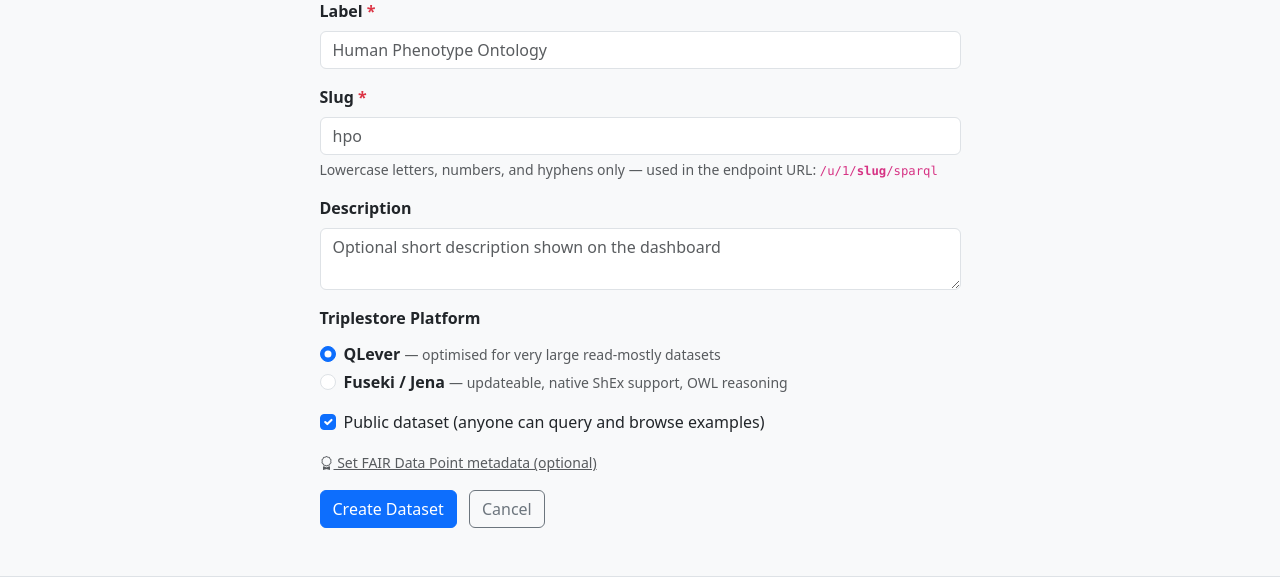
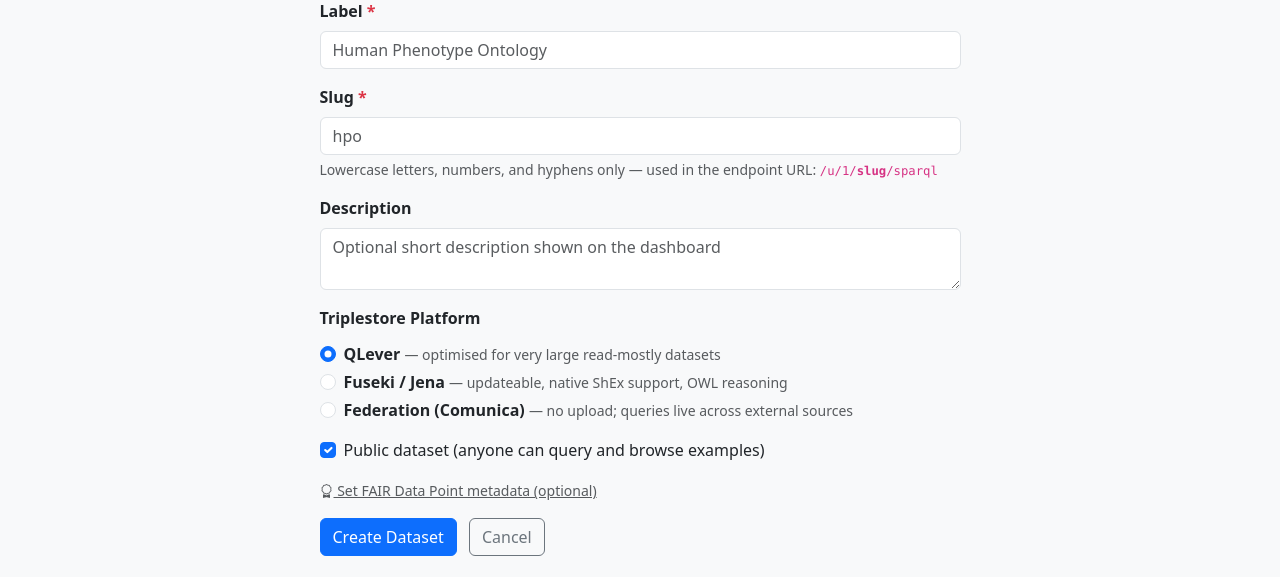
Before and after one commit to Koetai/koetai-platform, a Flask app: page /dashboard/dataset/new in a window 1280 px wide. Shown: the part 195-772 px from the top of the page. Run offline with Flask 3, Linux system fonts and the light colour scheme; the visitor is signed in with stand-in values (Sample User, id 1); parts of the project's set-up code (start-up, migrations or seed data) failed here and were passed over; some libraries are stand-ins or nearby versions.

Commit message:
feat: create and manage federation datasets from the web UI
Phase 2 for Comunica: the backend and data model landed already; this makes a
federation dataset creatable without hand-writing a DB row.

- dataset_new.html: a third platform option, "Federation (Comunica)", reveals a
  sources textarea (one source per line) via a small toggle. The field is
  required only when Federation is selected.
- dashboard.new_dataset: accepts platform=comunica, validates at least one
  source, stores the cleaned list in the new `sources` column. The platform
  whitelist is now triplestore.SUPPORTED rather than a hardcoded pair, so the
  other backends are no longer silently coerced to qlever either.
- datasets.py: uploads are refused for federation datasets — the upload page
  redirects with a note, and the upload POST returns 400. A federation dataset
  is virtual; there is nothing to load into. (The backend already refused the
  write; this stops the user reaching a dead form.)
- dataset.html: federation datasets show a "federation — N source(s)" badge and
  the live source list instead of a graph URI and triple count, and the
  "empty — upload data" nudge is suppressed for them.

Verified end-to-end in the UI (local mode, throwaway DB): the new-dataset form
offers Federation, POST creates the row with its sources, the view renders the
federation badge and source list, upload is refused, and querying the dataset's
/sparql endpoint returns live federated Wikidata results.

Co-Authored-By: Claude Opus 4.8 <noreply@anthropic.com>
Claude-Session: https://claude.ai/code/session_01Xn7Y5zgu911mFWTMzjp6Y8

```diff
--- a/routes/dashboard.py
+++ b/routes/dashboard.py
@@ -8,6 +8,7 @@ from flask import Blueprint, render_template, request, redirect, url_for, flash,
 from flask_login import login_required, current_user
 import config
 from services.db import get_db
+from services import triplestore
 
 _COSTS_FILE = Path(__file__).parent.parent / "costs_config.json"
 _CLAUDE_EUR  = {'Pro': 18, 'Max 5×': 91, 'Max 20×': 183, 'API': 0}
@@ -81,12 +82,23 @@ def new_dataset():
         description = request.form.get("description", "").strip()
         is_public   = 1 if request.form.get("is_public") else 0
         platform    = request.form.get("platform", "qlever")
-        if platform not in ("qlever", "fuseki"):
+        if platform not in triplestore.SUPPORTED:
             platform = "qlever"
 
         if not label or not slug:
             flash("Label and slug are required.", "error")
             return render_template("dataset_new.html")
+
+        # A federation dataset is defined by its sources, not an upload.
+        sources = None
+        if platform == "comunica":
+            sources = "\n".join(
+                line.strip() for line in request.form.get("sources", "").splitlines()
+                if line.strip()
+            )
+            if not sources:
+                flash("A federation dataset needs at least one source.", "error")
+                return render_template("dataset_new.html")
 
         fdp_keywords = request.form.get("fdp_keywords", "").strip()
         fdp_theme    = request.form.get("fdp_theme", "").strip()
@@ -97,9 +109,9 @@ def new_dataset():
         db = get_db()
         try:
             db.execute(
-                "INSERT INTO datasets (user_id, slug, label, description, graph_base, platform, is_public, "
-                "fdp_keywords, fdp_theme, fdp_license, fdp_version) VALUES (?,?,?,?,?,?,?,?,?,?,?)",
-                (current_user.id, slug, label, description, graph_base, platform, is_public,
+                "INSERT INTO datasets (user_id, slug, label, description, graph_base, platform, sources, "
+                "is_public, fdp_keywords, fdp_theme, fdp_license, fdp_version) VALUES (?,?,?,?,?,?,?,?,?,?,?,?)",
+                (current_user.id, slug, label, description, graph_base, platform, sources, is_public,
                  fdp_keywords, fdp_theme, fdp_license, fdp_version)
             )
             db.commit()
--- a/templates/dataset_new.html
+++ b/templates/dataset_new.html
@@ -42,12 +42,29 @@
               <strong>QLever</strong> <span class="text-muted small">— optimised for very large read-mostly datasets</span>
             </label>
           </div>
-          <div class="form-check">
+          <div class="form-check mb-1">
             <input class="form-check-input" type="radio" name="platform" id="platformFuseki" value="fuseki">
             <label class="form-check-label" for="platformFuseki">
               <strong>Fuseki / Jena</strong> <span class="text-muted small">— updateable, native ShEx support, OWL reasoning</span>
             </label>
           </div>
+          <div class="form-check">
+            <input class="form-check-input" type="radio" name="platform" id="platformComunica" value="comunica">
+            <label class="form-check-label" for="platformComunica">
+              <strong>Federation (Comunica)</strong> <span class="text-muted small">— no upload; queries live across external sources</span>
+            </label>
+          </div>
+        </div>
+      </div>
+
+      <!-- Federation sources — only relevant for Comunica -->
+      <div class="mb-3 d-none" id="sourcesBlock">
+        <label class="form-label fw-semibold">Federation sources <span class="text-danger">*</span></label>
+        <textarea name="sources" class="form-control" rows="4"
+                  placeholder="https://query.wikidata.org/sparql&#10;https://sparql.uniprot.org/sparql"></textarea>
+        <div class="form-text">
+          One source per line — SPARQL endpoints, RDF file URLs, or TPF interfaces.
+          A federation dataset stores no data of its own; every query runs live across these.
         </div>
       </div>
       <div class="mb-3 form-check">
@@ -118,5 +135,15 @@ slugInput.addEventListener('input', () => {
   slugPrev.textContent = slugInput.value || 'slug';
   slugInput.classList.toggle('is-invalid', !/^[a-z0-9\-]+$/.test(slugInput.value) && slugInput.value.length > 0);
 });
+
+// Show the sources field only for a federation (Comunica) dataset.
+const sourcesBlock = document.getElementById('sourcesBlock');
+function syncPlatform() {
+  const isFed = document.getElementById('platformComunica').checked;
+  sourcesBlock.classList.toggle('d-none', !isFed);
+  sourcesBlock.querySelector('textarea').required = isFed;
+}
+document.querySelectorAll('input[name="platform"]').forEach(r => r.addEventListener('change', syncPlatform));
+syncPlatform();
 </script>
 {% endblock %}
```
Also changed, not shown: routes/datasets.py (+15 -0 lines), templates/dataset.html (+17 -3 lines).
